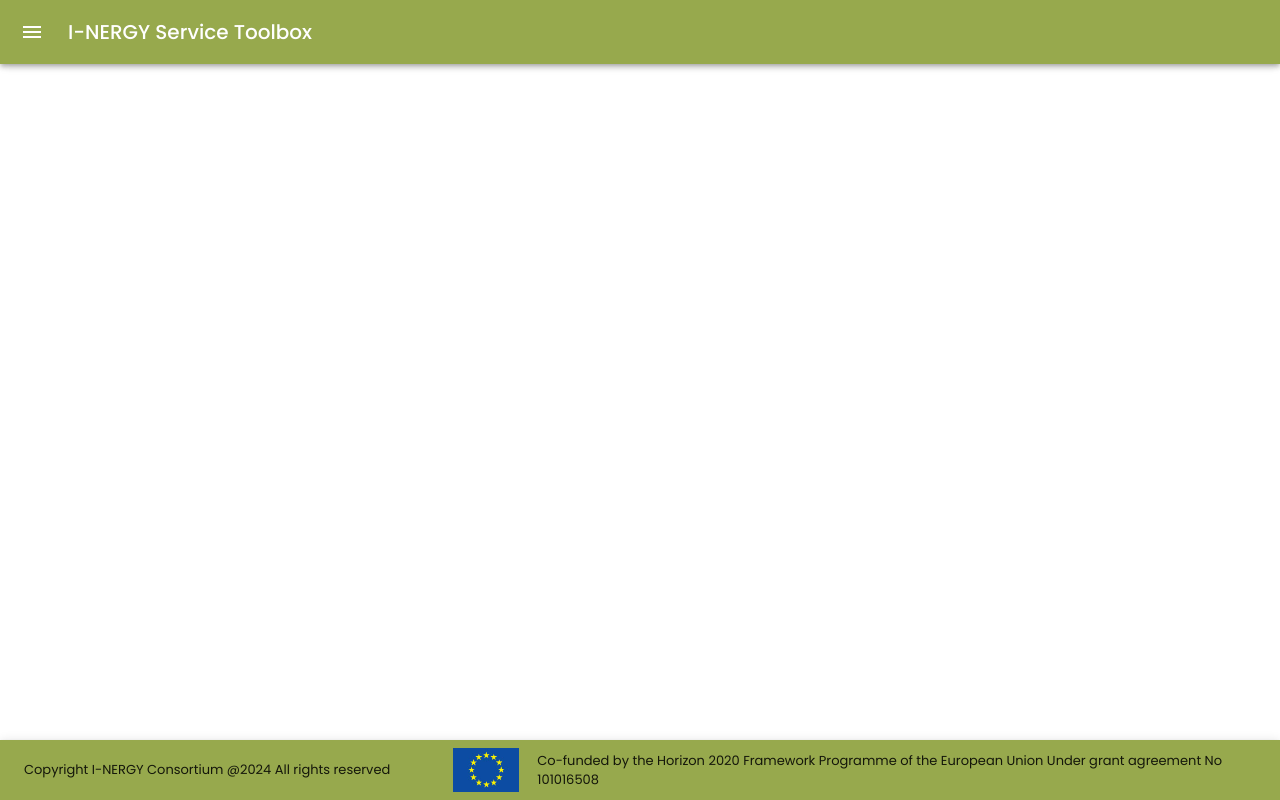
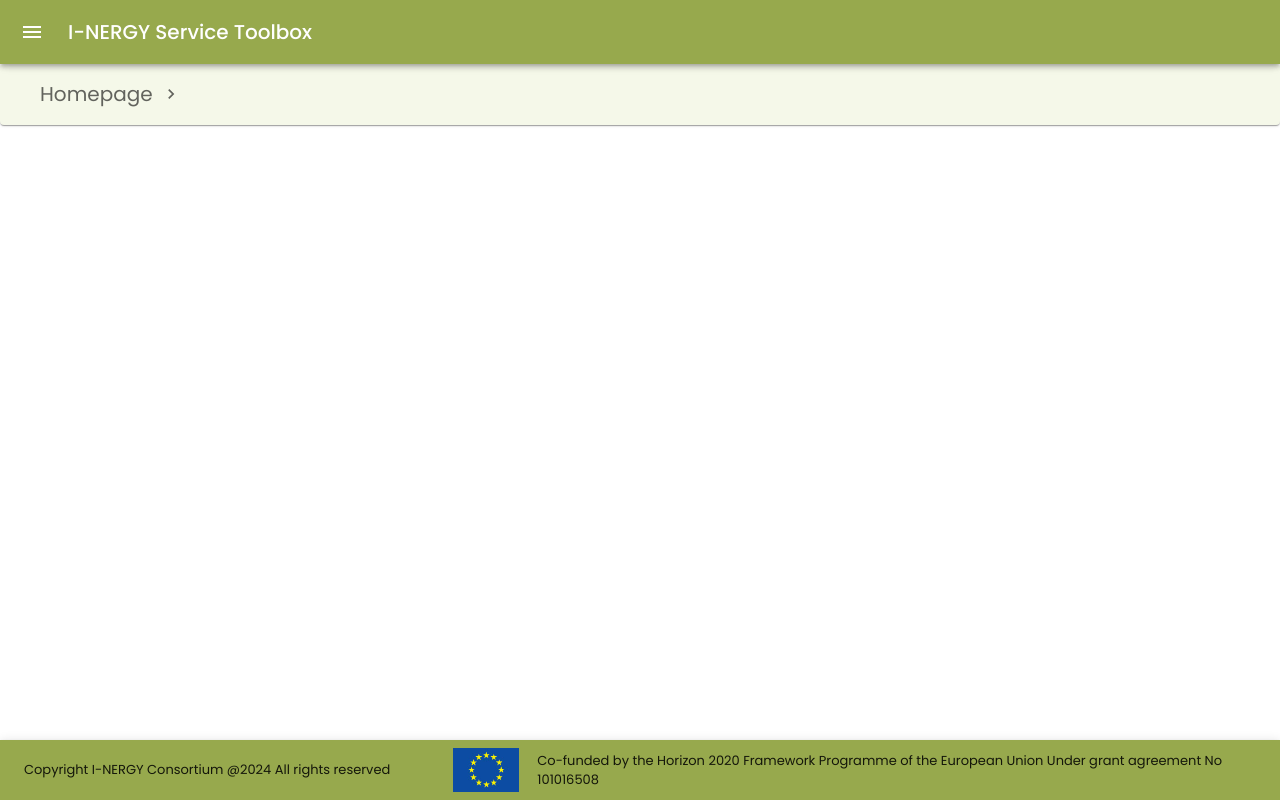
Before and after one commit to I-NERGY/inergy_inventory, a React (Create React App) app: page /service/1 in a window 1280 px wide. Built offline with nearby package versions, Linux system fonts and the light colour scheme.

Commit message:
Breadcrumb.js addition & Other fixes

```diff
--- /dev/null
+++ b/src/components/layout/Breadcrumb.js
@@ -0,0 +1,34 @@
+import Stack from "@mui/material/Stack";
+import Container from "@mui/material/Container";
+import Breadcrumbs from "@mui/material/Breadcrumbs";
+import Box from "@mui/material/Box";
+import Paper from "@mui/material/Paper";
+
+import NavigateNextIcon from "@mui/icons-material/NavigateNext";
+
+const Breadcrumb = ({breadcrumbs, welcome_msg}) => {
+    return (
+        <Paper style={{display: 'flex'}} sx={{
+            px: 2,
+            pb: 2,
+            backgroundColor: '#F5F8E9',
+            position: 'sticky'
+        }}>
+            <Stack spacing={2}>
+                <Container maxWidth={'xl'} sx={{paddingTop: '15px'}}>
+                    <Breadcrumbs
+                        separator={<NavigateNextIcon fontSize="small"/>}
+                        aria-label="breadcrumb"
+                    >
+                        {breadcrumbs}
+                    </Breadcrumbs>
+                    <Box color={'text.secondary'}>
+                        <h2 style={{color: 'text.primary', marginTop: 0, marginBottom: 0}}>{welcome_msg}</h2>
+                    </Box>
+                </Container>
+            </Stack>
+        </Paper>
+    );
+}
+
+export default Breadcrumb;
--- a/src/components/layout/LayoutComponents.js
+++ b/src/components/layout/LayoutComponents.js
@@ -6,7 +6,7 @@
 export const Main = styled('main', { shouldForwardProp: (prop) => prop !== 'open' })(
     ({ theme, open }) => ({
         flexGrow: 1,
-        padding: theme.spacing(3),
+        // padding: theme.spacing(3),
         transition: theme.transitions.create('margin', {
             easing: theme.transitions.easing.sharp,
             duration: theme.transitions.duration.leavingScreen,
--- a/src/index.css
+++ b/src/index.css
@@ -11,3 +11,13 @@
   font-family: source-code-pro, Menlo, Monaco, Consolas, 'Courier New',
     monospace;
 }
+
+.breadcrumbLink {
+  text-decoration: none;
+  font-size: 20px;
+  color: inherit;
+}
+
+.breadcrumbLink:hover {
+  text-decoration: underline !important;
+}
--- a/src/pages/Homepage.js
+++ b/src/pages/Homepage.js
@@ -67,7 +67,7 @@
             </Box>
 
 
-            <Grid container spacing={3}>
+            <Grid container spacing={3} sx={{p: 2}}>
                 {serviceList?.map((service) => (
                     <Grid item key={service.id} xs={12} md={4}>
                         <Card style={cardStyle}>
--- a/src/pages/ServicePage.js
+++ b/src/pages/ServicePage.js
@@ -1,14 +1,27 @@
-import {useParams} from "react-router-dom";
+import {useParams, Link} from "react-router-dom";
 import {serviceList} from "../serviceList";
+
+import Typography from "@mui/material/Typography";
+
+import Breadcrumb from "../components/layout/Breadcrumb";
 
 const ServicePage = () => {
     let {serviceId} = useParams()
     const foundService = serviceList.find(service => service.id === serviceId)
 
+    const breadcrumbs = [
+        <Link className={'breadcrumbLink'} key="1" to="/">{'Homepage'}</Link>,
+        <Typography key="3" color="secondary" fontWeight={'bold'} fontSize={'20px'}>
+            {foundService?.title}
+        </Typography>];
+
     return (
-        <div>
-            {foundService?.title}
-        </div>
+        <>
+            <Breadcrumb breadcrumbs={breadcrumbs} welcome_msg={''}/>
+            <div>
+                {foundService?.title}
+            </div>
+        </>
     );
 }
 
```
